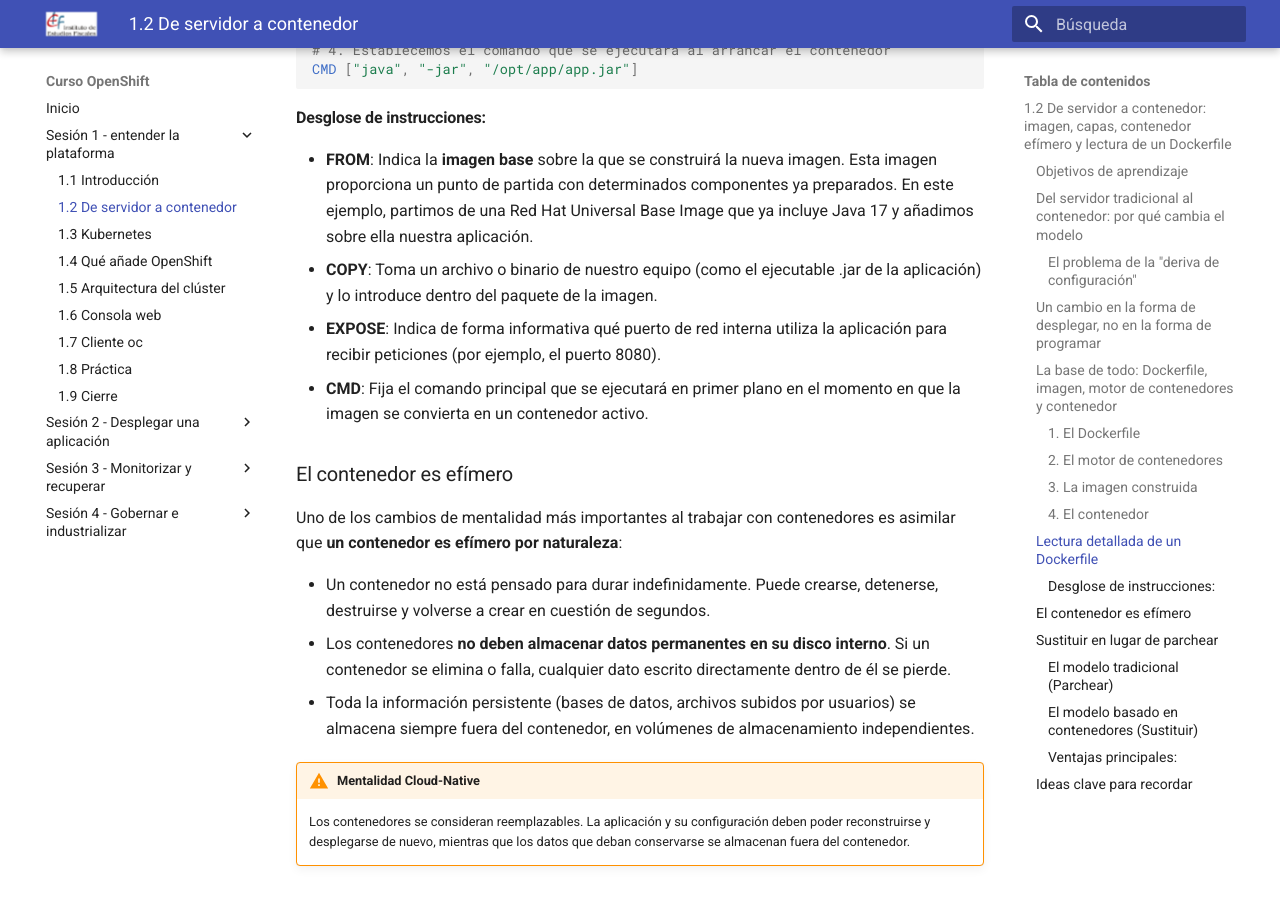
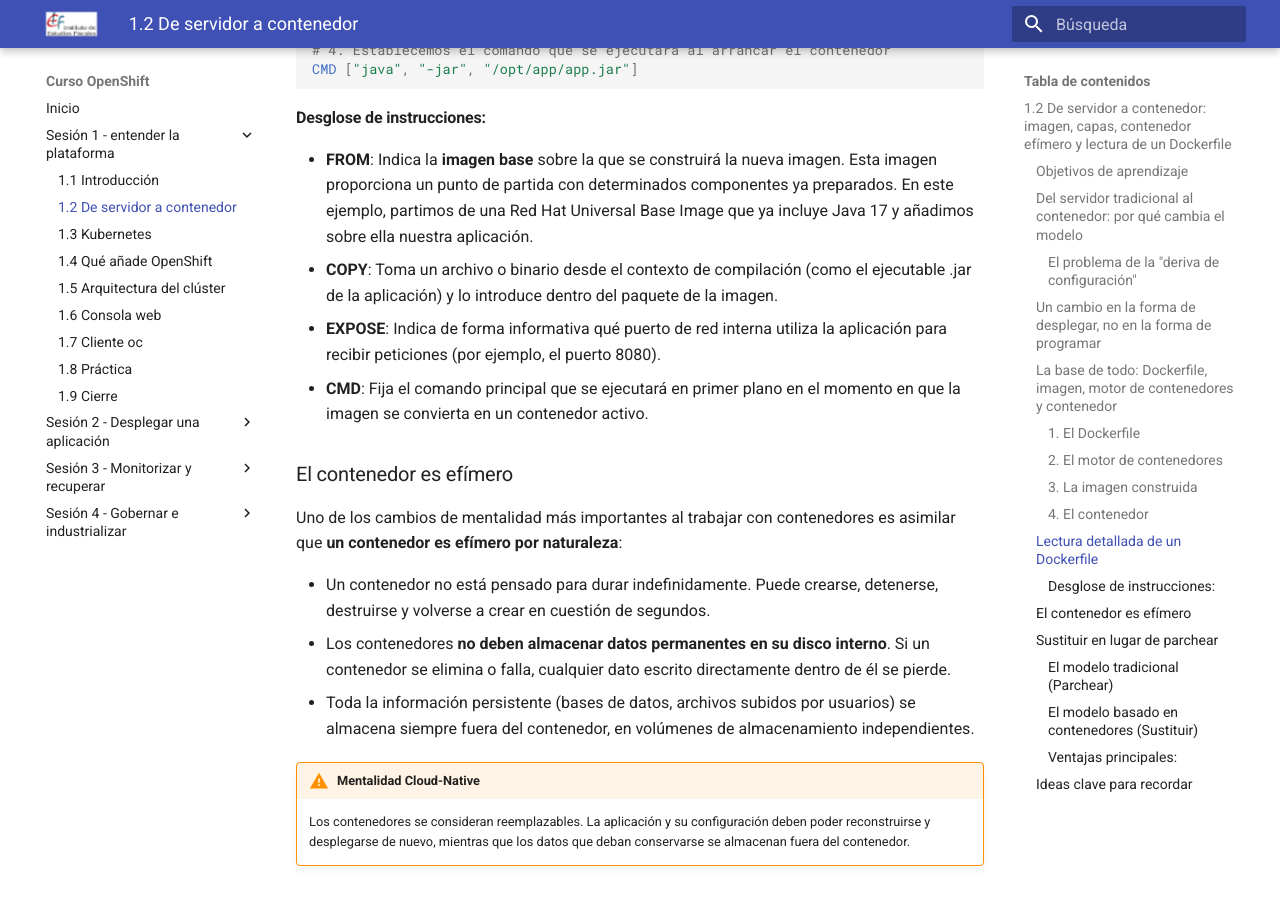
Before and after one commit to ieftraining/curso-openshift, an MkDocs documentation site: the page built from docs/sesion1/1.2 de servidor a contendor.md, in a window 1280 px wide and 900 px high, scrolled down 3470 px. Built offline with MkDocs 1.6.1 and Material for MkDocs 9.7.7, drawn with Linux system fonts in a browser that asks for light colours.

Commit message:
Add files via upload

```diff
--- a/docs/sesion1/1.2 de servidor a contendor.md
+++ b/docs/sesion1/1.2 de servidor a contendor.md
@@ -115,7 +115,7 @@
 #### Desglose de instrucciones:
 
 - **FROM**: Indica la **imagen base** sobre la que se construirá la nueva imagen. Esta imagen proporciona un punto de partida con determinados componentes ya preparados. En este ejemplo, partimos de una Red Hat Universal Base Image que ya incluye Java 17 y añadimos sobre ella nuestra aplicación.
-- **COPY**: Toma un archivo o binario de nuestro equipo (como el ejecutable .jar de la aplicación) y lo introduce dentro del paquete de la imagen.
+- **COPY**: Toma un archivo o binario desde el contexto de compilación (como el ejecutable .jar de la aplicación) y lo introduce dentro del paquete de la imagen.
 - **EXPOSE**: Indica de forma informativa qué puerto de red interna utiliza la aplicación para recibir peticiones (por ejemplo, el puerto 8080).
 - **CMD**: Fija el comando principal que se ejecutará en primer plano en el momento en que la imagen se convierta en un contenedor activo.
 
```
